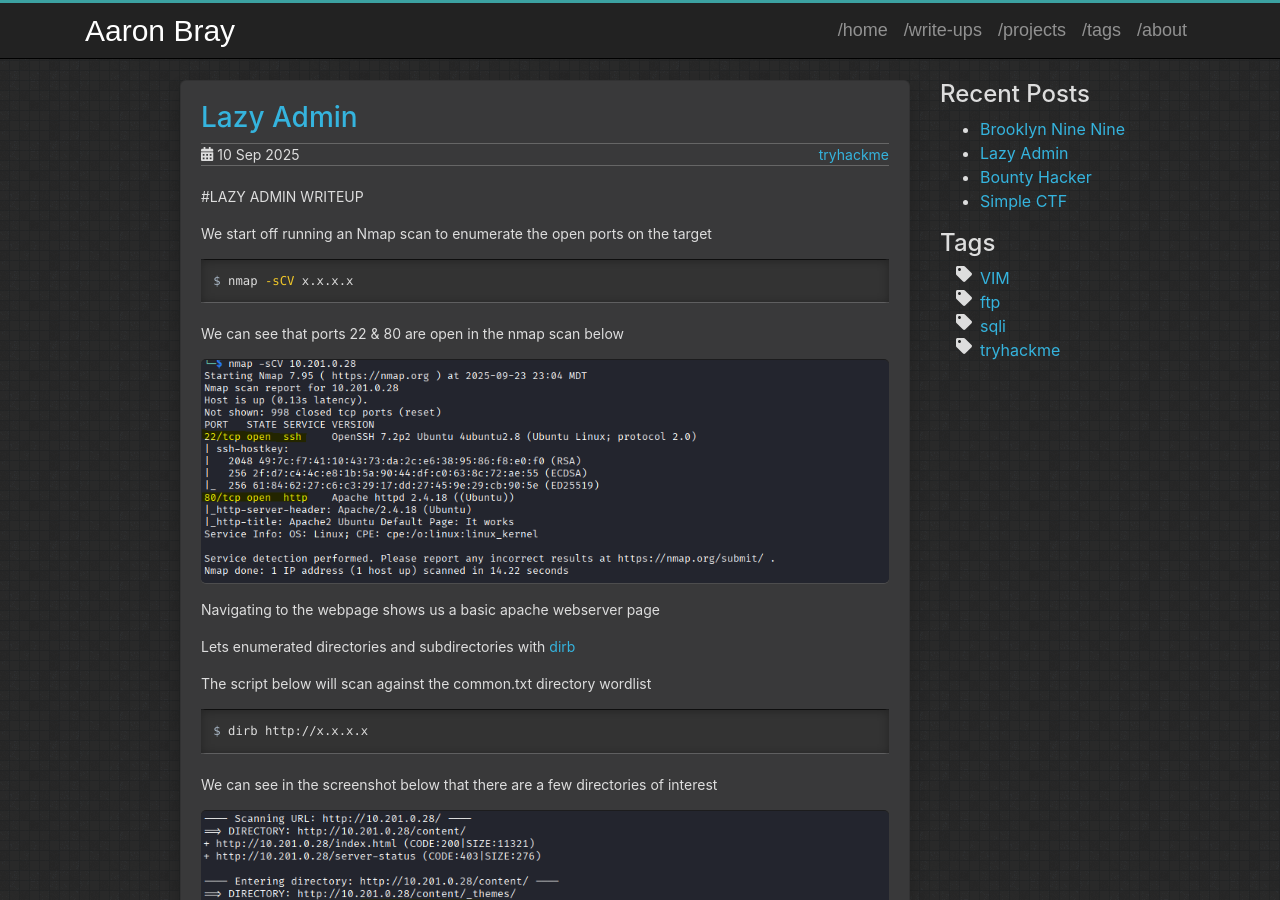
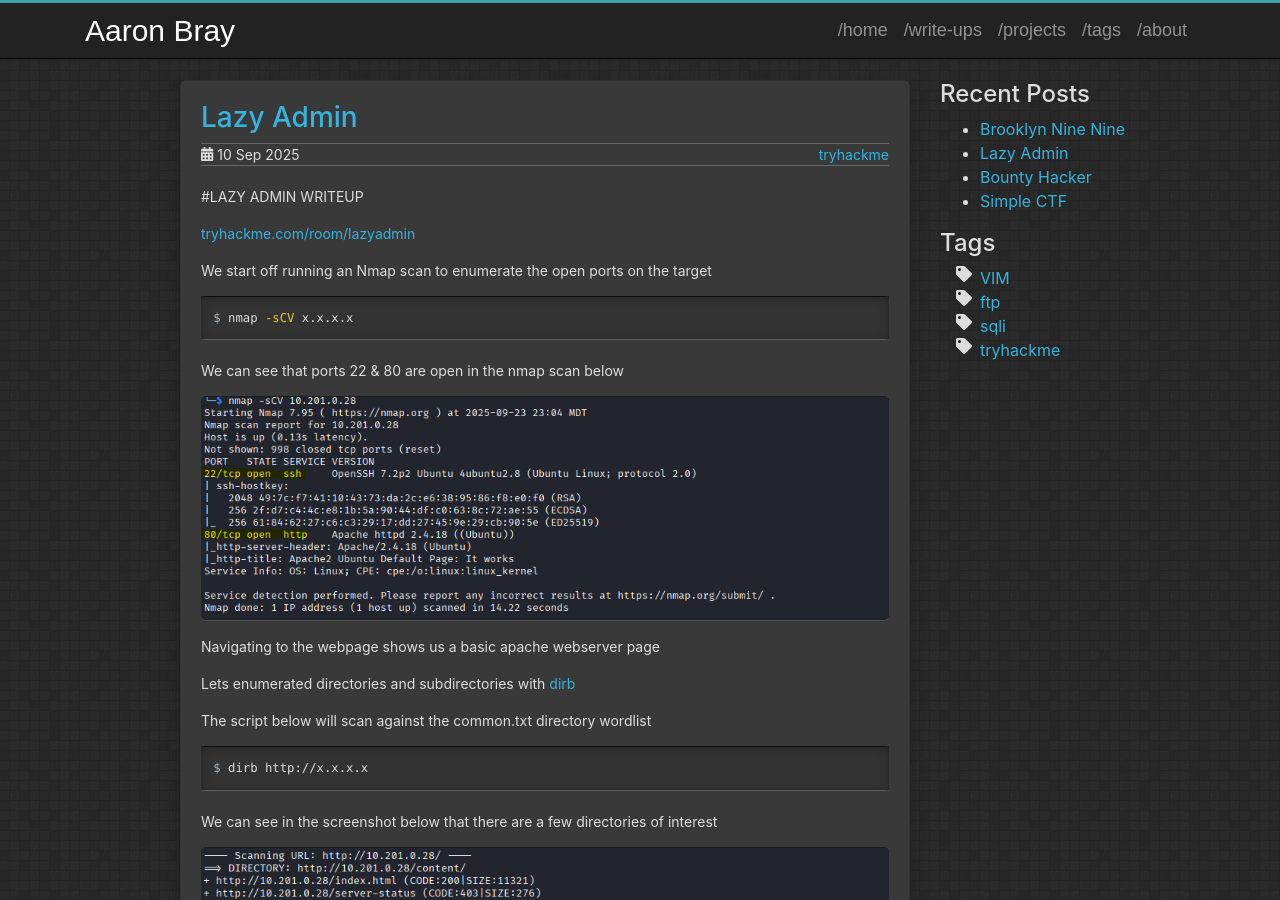
Before and after one commit to AaronBray/AaronBray.github.io, a Jekyll site: the page built from _posts/2025-09-10-Lazy-Admin.md, in a window 1280 px wide and 900 px high. Built offline with Jekyll 4.4.1, drawn with Linux system fonts in a browser that asks for light colours.

Commit message:
Update 2025-09-10-Lazy-Admin.md

```diff
--- a/_posts/2025-09-10-Lazy-Admin.md
+++ b/_posts/2025-09-10-Lazy-Admin.md
@@ -9,7 +9,7 @@ comments: false
 
 #LAZY ADMIN WRITEUP
 
-[](https://tryhackme.com/room/lazyadmin)
+[tryhackme.com/room/lazyadmin](https://tryhackme.com/room/lazyadmin)
 
 
 
```
